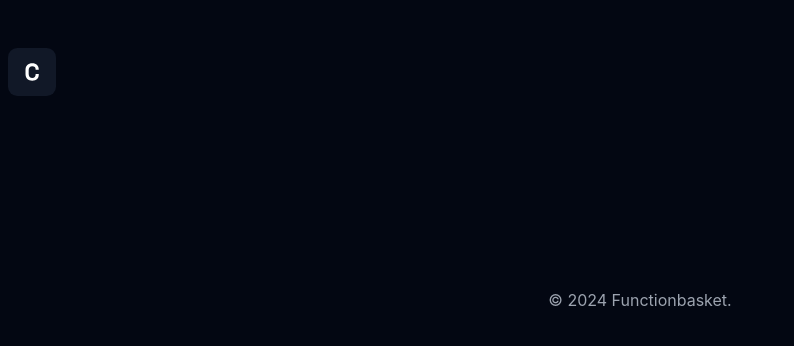
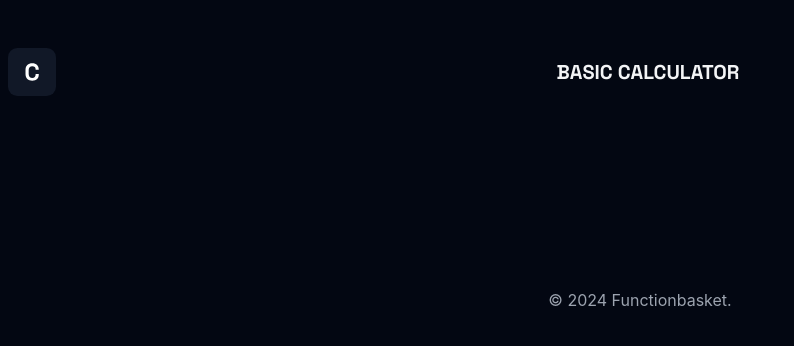
Before and after one commit to blueorionn/calculator, a Next.js app: page /basic in a window 1280 px wide. Shown: the top 346 px of the page, without its empty margins (0-794 px from the left). Built offline with nearby package versions, Linux system fonts and the light colour scheme.

Commit message:
add header prop

```diff
--- a/src/app/basic/page.tsx
+++ b/src/app/basic/page.tsx
@@ -5,7 +5,7 @@ import Footer from "@/components/Footer";
 export default function Page() {
   return (
     <>
-      <Header />
+      <Header headerMsg="Basic calculator" />
       <BasicCalculator />
       <Footer />
     </>
--- a/src/components/Header.tsx
+++ b/src/components/Header.tsx
@@ -1,7 +1,10 @@
 import Link from "next/link";
 import Image from "next/image";
+import { Space_Grotesk } from "next/font/google";
 
-export default function Header() {
+const spaceGrotesk = Space_Grotesk({ subsets: ["latin"] });
+
+export default function Header({ headerMsg }: { headerMsg?: string }) {
   return (
     <>
       <header className="w-full h-max py-4 md:py-8 lg:py-12 px-2">
@@ -15,6 +18,11 @@ export default function Header() {
               className="h-8 w-8 lg:h-12 lg:w-12 aspect-auto"
             />
           </Link>
+          <h1
+            className={`${spaceGrotesk.className} mr-8 lg:mr-12 text-xl font-bold grow uppercase text-center text-gray-100`}
+          >
+            {headerMsg}
+          </h1>
         </nav>
       </header>
     </>
```
